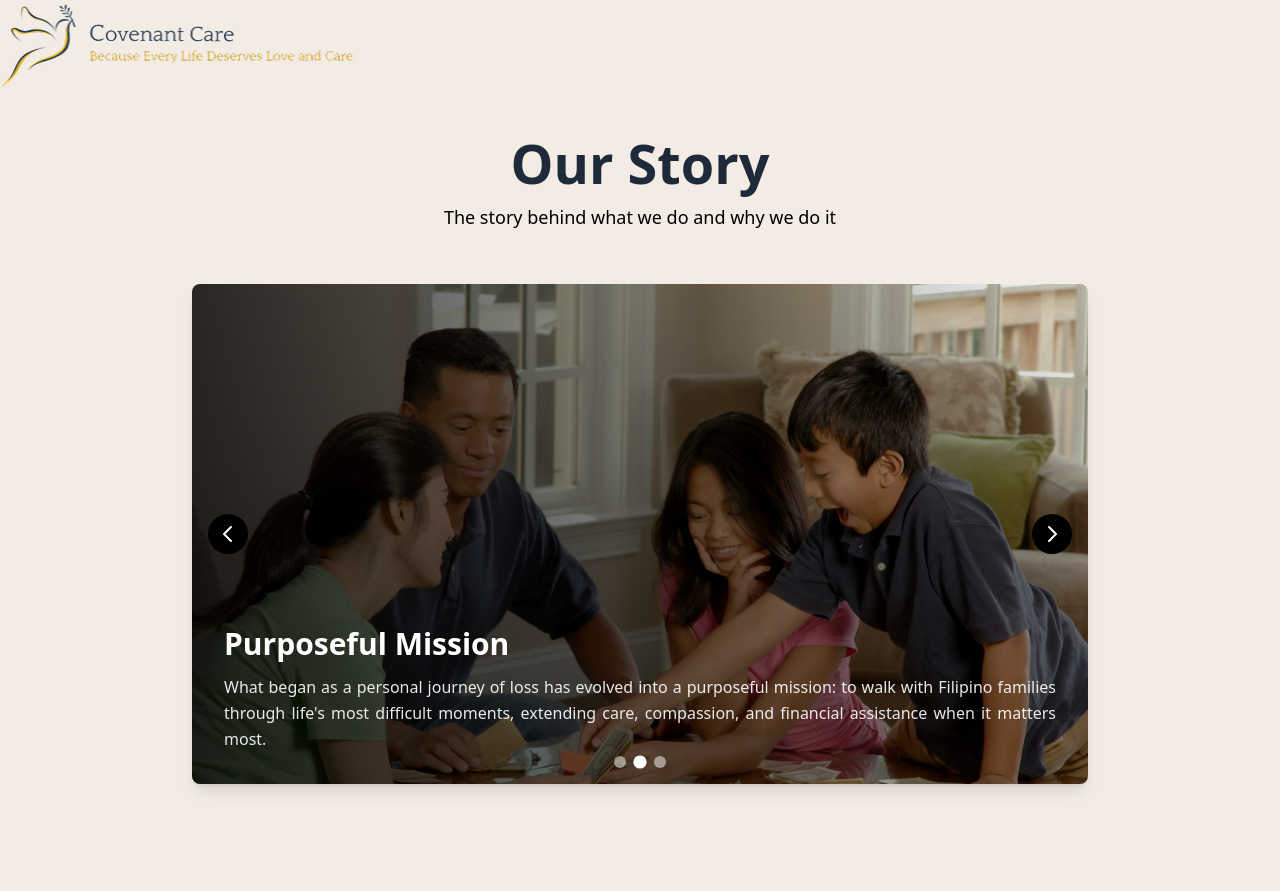
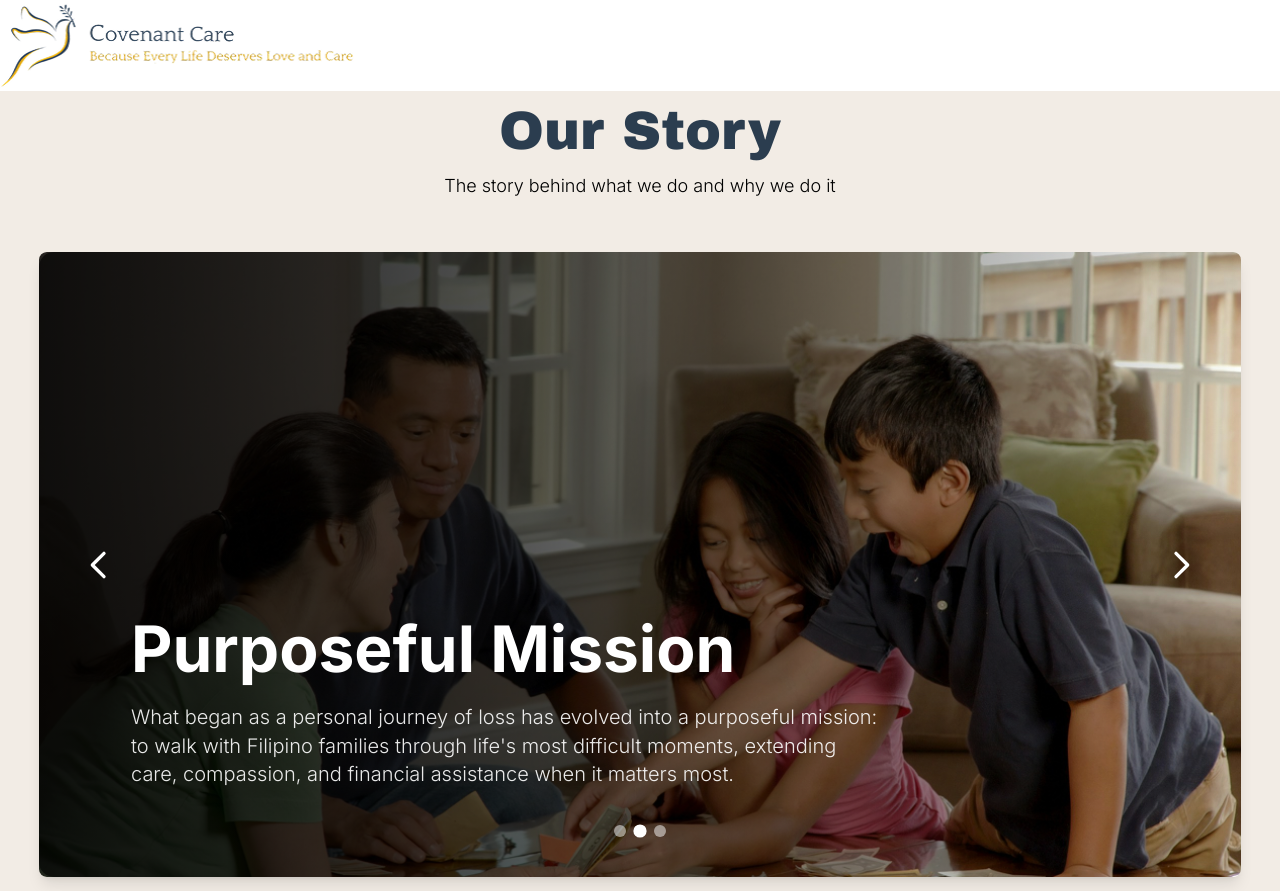
Before and after one commit to Comfort-Dev-Innov/covenant-care, a Next.js app: page / in a window 1280 px wide. Built offline with nearby package versions, Linux system fonts and the light colour scheme.

Commit message:
feat: enhance OurStory section with image carousel and update styles

```diff
--- a/src/app/globals.css
+++ b/src/app/globals.css
@@ -12,16 +12,14 @@
 :root {
   --background: #f2ece5;
   --foreground: #181818;
+  --primary: #2B3D4F;
 }
 
 @theme inline {
   --color-background: var(--background);
   --color-foreground: var(--foreground);
+  --color-primary: var(--primary);
   --font-inter: "Inter", sans-serif;
   --font-archivo-black: "Archivo Black", sans-serif;
   --font-new-renaissance: "New Renaissance", serif;
 }
-
-body {
-  background: var(--background);
-}
--- a/src/app/layout.tsx
+++ b/src/app/layout.tsx
@@ -1,7 +1,7 @@
 import type { Metadata } from "next";
 import "./globals.css";
 import Header from "@/components/layout/Header";
-import LoadingIndicator from "@/components/LoadingIndicator";
+import LoadingIndicator from "@/components/base/LoadingIndicator";
 
 export const metadata: Metadata = {
   title: "Covenant Care",
--- a/src/app/page.tsx
+++ b/src/app/page.tsx
@@ -1,57 +1,10 @@
-import ImageCarousel from '@/components/ImageCarousel';
-import Image1 from '../../public/assets/image/image1.png';
-import Image2 from '../../public/assets/image/image2.png';
-import Image3 from '../../public/assets/image/image3.png';
-import { title } from 'process';
+import OurStory from "@/components/sections/OurStory";
 
 export default function Home() {
-  // Sample images - replace with your actual image URLs
-  const carouselItems = [
-    {
-      image: Image1,
-      title: 'Personal Beginnings',
-      content:
-        'Covenant Care Association, Inc. was founded out of a deeply personal experience — the loss of a loved one. In the midst of grief came the realization that financial burdens often add to the pain families endure. No one should have to face both emotional and financial hardship alone.',
-    },
-    {
-      image: Image2,
-      title: 'Purposeful Mission',
-      content:
-        "What began as a personal journey of loss has evolved into a purposeful mission: to walk with Filipino families through life's most difficult moments, extending care, compassion, and financial assistance when it matters most.",
-    },
-    {
-      image: Image3,
-      title: 'Lasting Commitment',
-      content:
-        'Today, Covenant Care stands as a community built on trust, compassion, and shared responsibility. Guided by our commitment to uphold dignity and provide meaningful support, we ensure that every promise of care is fulfilled with sincerity and respect.',
-    },
-  ];
 
   return (
-    <div className="min-h-screen bg-[#F2ECE5] py-8">
-      <div className="container mx-auto px-4">
-        <div className="flex flex-col items-center justify-center">
-          <h1 className="font-bold text-center text-gray-800 text-[24px] md:text-[54px]">
-            Our Story
-          </h1>
-          <p className="font-light text-[14px] md:text-[18px] mb-[36px] md:mb-[53px]">
-            The story behind what we do and why we do it
-          </p>
-        </div>
-
-        <ImageCarousel
-          items={carouselItems}
-          autoPlay={true}
-          autoPlayInterval={4000}
-        />
-
-        {/* <div className="mt-8 text-center text-gray-600">
-          <p className="mb-2">
-            Use the arrow buttons or click the dots to navigate
-          </p>
-          <p>You can also use keyboard arrow keys for navigation</p>
-        </div> */}
-      </div>
+    <div className="min-h-screen bg-background">
+      <OurStory />
     </div>
   );
 }
--- a/src/components/ImageCarousel.tsx
+++ b/src/components/base/ImageCarousel.tsx
@@ -35,7 +35,7 @@ export default function ImageCarousel({
       // Reset transition state after animation
       setTimeout(() => {
         setIsTransitioning(false);
-      }, 300);
+      }, 700);
     },
     [isTransitioning]
   );
@@ -88,16 +88,16 @@ export default function ImageCarousel({
   }
 
   return (
-    <div className="relative w-full max-w-4xl mx-auto">
+    <div className="relative w-full">
       {/* Main carousel container */}
       <div className="relative overflow-hidden rounded-lg shadow-lg">
         <div
-          className="flex transition-transform duration-300 ease-in-out"
+          className="flex transition-transform duration-700 ease-in-out"
           style={{ transform: `translateX(-${currentIndex * 100}%)` }}
         >
           {items.map((item, index) => (
             <div key={index} className="w-full flex-shrink-0 relative">
-              <div className="relative w-full h-96 md:h-[500px]">
+              <div className="relative w-full h-96 md:h-[625px] rounded-[15px]">
                 <Image
                   src={item.image}
                   alt={item.title}
@@ -105,15 +105,15 @@ export default function ImageCarousel({
                   className="object-cover"
                   priority={index === 0}
                 />
-                {/* Gradient overlay from bottom to top */}
-                <div className="absolute inset-0 bg-gradient-to-t from-black/30 via-black/20 to-transparent"></div>
+                {/* Gradient overlay from left (darker) to right (lighter) */}
+                <div className="absolute inset-0 bg-gradient-to-r from-black/60 via-black/30 to-transparent rounded-[15px]"></div>
 
                 {/* Title and Content Overlay */}
-                <div className="absolute bottom-8 left-14 right-14 md:left-8 md:right-8 text-white">
-                  <h2 className="text-2xl md:text-3xl font-bold mb-3 leading-tight">
+                <div className="absolute px-15 bottom-22 left-14 right-14 md:left-8 md:right-8 text-white">
+                  <h2 className="text-2xl md:text-[64px] font-bold mb-3 font-inter">
                     {item.title}
                   </h2>
-                  <p className="text-sm md:text-base leading-relaxed opacity-90 text-justify">
+                  <p className="whitespace-pre-line font-inter font-light text-sm md:text-[20px] opacity-90">
                     {item.content}
                   </p>
                 </div>
@@ -127,13 +127,13 @@ export default function ImageCarousel({
           <>
             {/* Left arrow */}
             <button
-              onClick={goToPrevious}
               disabled={isTransitioning}
-              className="cursor-pointer absolute left-4 top-1/2 transform -translate-y-1/2 bg-black bg-opacity-50 hover:bg-opacity-70 text-white p-2 rounded-full transition-all duration-200 disabled:opacity-50 disabled:cursor-not-allowed"
+              className="absolute left-4 cursor-default top-1/2 transform -translate-y-1/2 text-white hover:text-white/50 pl-6 rounded-full transition-all duration-200 disabled:opacity-50 disabled:cursor-not-allowed"
               aria-label="Previous image"
             >
               <svg
-                className="w-6 h-6"
+                onClick={goToPrevious}
+                className="w-10 h-10 cursor-pointer"
                 fill="none"
                 stroke="currentColor"
                 viewBox="0 0 24 24"
@@ -149,13 +149,13 @@ export default function ImageCarousel({
 
             {/* Right arrow */}
             <button
-              onClick={goToNext}
               disabled={isTransitioning}
-              className="cursor-pointer absolute right-4 top-1/2 transform -translate-y-1/2 bg-black bg-opacity-50 hover:bg-opacity-70 text-white p-2 rounded-full transition-all duration-200 disabled:opacity-50 disabled:cursor-not-allowed"
+              className="cursor-default absolute right-4 top-1/2 transform -translate-y-1/2 text-white hover:text-white/50 pr-6 rounded-full transition-all duration-200 disabled:opacity-50 disabled:cursor-not-allowed"
               aria-label="Next image"
             >
               <svg
-                className="w-6 h-6"
+                onClick={goToNext}
+                className="w-10 h-10 cursor-pointer"
                 fill="none"
                 stroke="currentColor"
                 viewBox="0 0 24 24"
@@ -173,7 +173,7 @@ export default function ImageCarousel({
 
         {/* Dot indicators */}
         {items.length > 1 && (
-          <div className="absolute bottom-4 left-1/2 transform -translate-x-1/2 flex space-x-2">
+          <div className="absolute bottom-10 left-1/2 transform -translate-x-1/2 flex space-x-2">
             {items.map((_, index) => (
               <button
                 key={index}
--- a/src/components/LoadingIndicator.tsx
+++ b/src/components/base/LoadingIndicator.tsx
@@ -2,7 +2,7 @@
 
 import { useEffect, useState } from "react";
 import Image from "next/image";
-import logo from "../../public/assets/image/covenant-care-logo-square.png";
+import logo from "../../../public/assets/image/covenant-care-logo-square.png";
 
 export default function LoadingIndicator() {
   const [isLoading, setIsLoading] = useState(true);
--- /dev/null
+++ b/src/components/sections/OurStory.tsx
@@ -0,0 +1,51 @@
+import React from 'react'
+import ImageCarousel from '../base/ImageCarousel'
+import Image1 from '../../../public/assets/image/image1.png'
+import Image2 from '../../../public/assets/image/image2.png'
+import Image3 from '../../../public/assets/image/image3.png'
+
+const OurStory = () => {
+    const carouselItems = [
+        {
+            image: Image1,
+            title: 'Personal Beginnings',
+            content:
+                'Covenant Care Association, Inc. was founded out of a deeply personal \nexperience — the loss of a loved one. In the midst of grief came the realization \nthat financial burdens often add to the pain families endure. No one should have \nto face both emotional and financial hardship alone.',
+        },
+        {
+            image: Image2,
+            title: 'Purposeful Mission',
+            content:
+                "What began as a personal journey of loss has evolved into a purposeful mission: \nto walk with Filipino families through life's most difficult moments, extending \ncare, compassion, and financial assistance when it matters most.",
+        },
+        {
+            image: Image3,
+            title: 'Lasting Commitment',
+            content:
+                'Today, Covenant Care stands as a community built on trust, compassion, and \nshared responsibility. Guided by our commitment to uphold dignity and provide \nmeaningful support, we ensure that every promise of care is fulfilled with \nsincerity and respect.',
+        },
+    ];
+
+    return (
+        <div className="max-w-[1202px] mx-auto">
+            <div className="flex flex-col items-center justify-center">
+                <h1 className="font-archivo-black text-center text-primary text-[24px] md:text-[54px]">
+                    Our Story
+                </h1>
+                <p className="font-light font-inter text-[14px] md:text-[18px] mb-[36px] md:mb-[53px]">
+                    The story behind what we do and why we do it
+                </p>
+            </div>
+
+            <ImageCarousel
+                items={carouselItems}
+                autoPlay={true}
+                autoPlayInterval={4000}
+            />
+
+
+        </div>
+    )
+}
+
+export default OurStory
```
